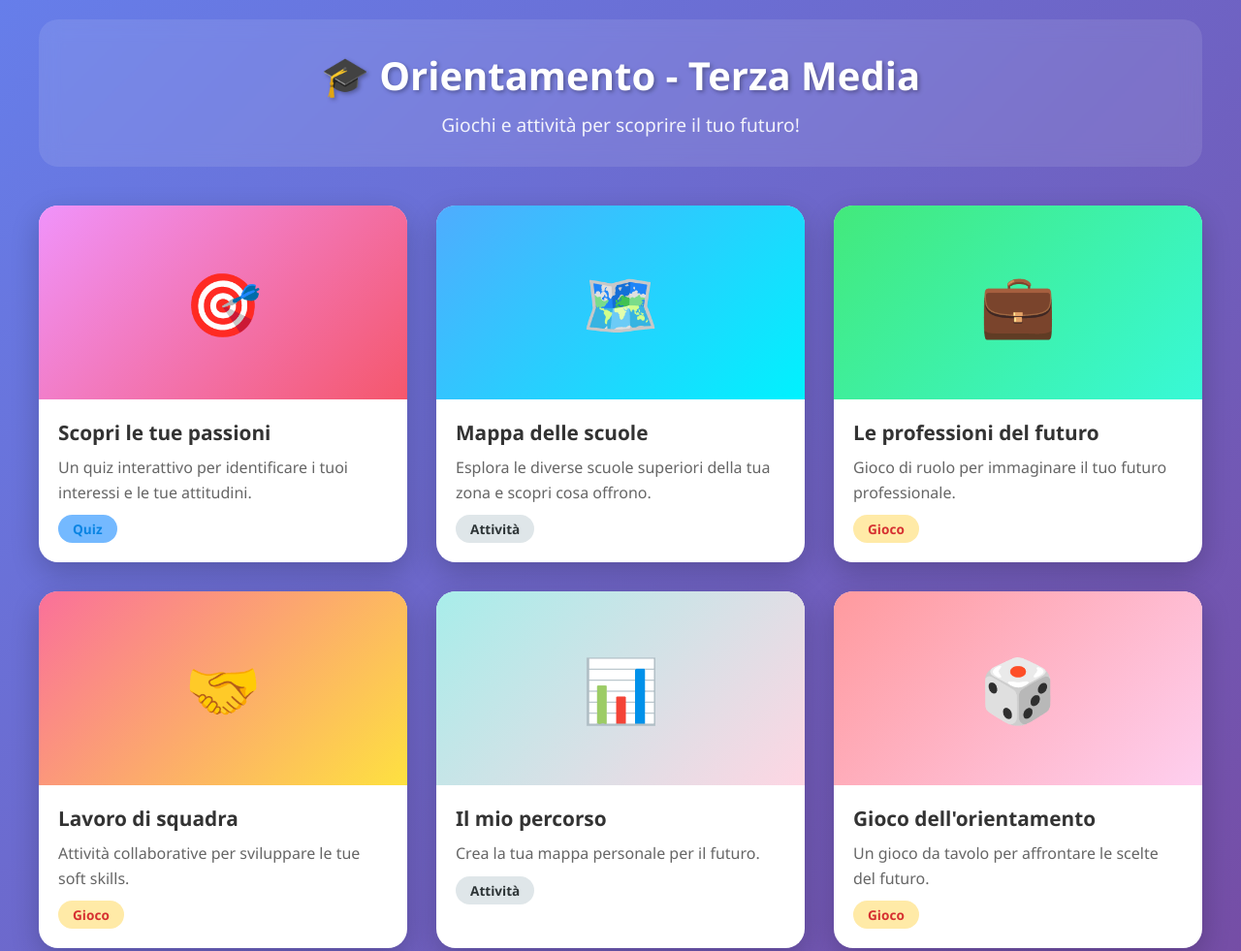
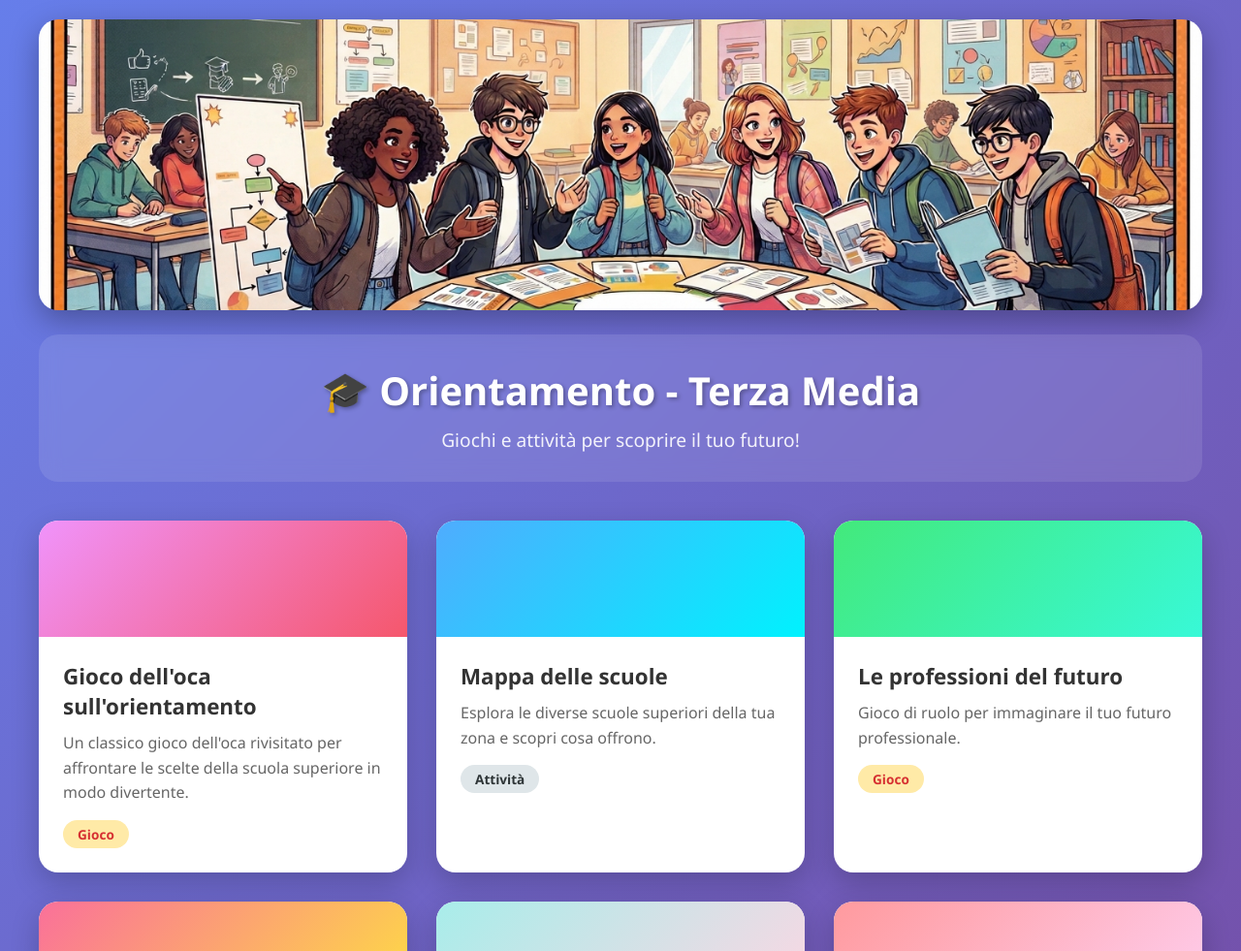
Before and after one commit to Frizza66/orientamento, a plain HTML site: page index.html in a window 1280 px wide. Shown: the top 981 px of the page at 97% size. Drawn offline with Linux system fonts and the light colour scheme.

Commit message:
Update index.html

```diff
--- a/index.html
+++ b/index.html
@@ -21,6 +21,16 @@
         .container {
             max-width: 1200px;
             margin: 0 auto;
+        }
+
+        /* ========== IMMAGINE DI INTESTAZIONE ========== */
+        .header-image {
+            width: 100%;
+            max-height: 300px;
+            object-fit: cover;
+            border-radius: 20px;
+            margin-bottom: 20px;
+            box-shadow: 0 10px 30px rgba(0,0,0,0.3);
         }
 
         header {
@@ -67,46 +77,29 @@
             box-shadow: 0 15px 40px rgba(0,0,0,0.3);
         }
 
+        /* Cover colorata senza immagini */
         .activity-cover {
-            height: 200px;
+            height: 120px;
             display: flex;
             align-items: center;
             justify-content: center;
-            font-size: 4em;
-            color: white;
             position: relative;
-            overflow: hidden;
-        }
-
-        .activity-cover::before {
-            content: '';
-            position: absolute;
-            top: 0;
-            left: 0;
-            right: 0;
-            bottom: 0;
-            background: inherit;
-            opacity: 0.9;
-        }
-
-        .activity-cover span {
-            position: relative;
-            z-index: 1;
         }
 
         .activity-info {
-            padding: 20px;
+            padding: 25px;
         }
 
         .activity-info h3 {
             color: #333;
             margin-bottom: 10px;
-            font-size: 1.3em;
+            font-size: 1.4em;
         }
 
         .activity-info p {
             color: #666;
             line-height: 1.6;
+            font-size: 1em;
         }
 
         .activity-tag {
@@ -114,7 +107,7 @@
             padding: 5px 15px;
             border-radius: 20px;
             font-size: 0.85em;
-            margin-top: 10px;
+            margin-top: 15px;
             font-weight: bold;
         }
 
@@ -145,11 +138,19 @@
             .activities-grid {
                 grid-template-columns: 1fr;
             }
+
+            .header-image {
+                max-height: 200px;
+            }
         }
     </style>
 </head>
 <body>
     <div class="container">
+
+        <!-- IMMAGINE DI INTESTAZIONE -->
+        <img src="intestazione.jpeg" alt="Intestazione Orientamento" class="header-image">
+
         <header>
             <h1>🎓 Orientamento - Terza Media</h1>
             <p>Giochi e attività per scoprire il tuo futuro!</p>
@@ -157,23 +158,19 @@
 
         <div class="activities-grid">
 
-            <!-- ATTIVITÀ 1 -->
-            <a href="attivita1.html" class="activity-card">
-                <div class="activity-cover cover-1">
-                    <span>🎯</span>
-                </div>
+            <!-- GIOCO 1: Gioco dell'oca -->
+            <a href="orienta-oca.html" class="activity-card">
+                <div class="activity-cover cover-1"></div>
                 <div class="activity-info">
-                    <h3>Scopri le tue passioni</h3>
-                    <p>Un quiz interattivo per identificare i tuoi interessi e le tue attitudini.</p>
-                    <span class="activity-tag tag-quiz">Quiz</span>
+                    <h3>Gioco dell'oca sull'orientamento</h3>
+                    <p>Un classico gioco dell'oca rivisitato per affrontare le scelte della scuola superiore in modo divertente.</p>
+                    <span class="activity-tag tag-game">Gioco</span>
                 </div>
             </a>
 
             <!-- ATTIVITÀ 2 -->
             <a href="attivita2.html" class="activity-card">
-                <div class="activity-cover cover-2">
-                    <span>🗺️</span>
-                </div>
+                <div class="activity-cover cover-2"></div>
                 <div class="activity-info">
                     <h3>Mappa delle scuole</h3>
                     <p>Esplora le diverse scuole superiori della tua zona e scopri cosa offrono.</p>
@@ -183,9 +180,7 @@
 
             <!-- ATTIVITÀ 3 -->
             <a href="attivita3.html" class="activity-card">
-                <div class="activity-cover cover-3">
-                    <span>💼</span>
-                </div>
+                <div class="activity-cover cover-3"></div>
                 <div class="activity-info">
                     <h3>Le professioni del futuro</h3>
                     <p>Gioco di ruolo per immaginare il tuo futuro professionale.</p>
@@ -195,9 +190,7 @@
 
             <!-- ATTIVITÀ 4 -->
             <a href="attivita4.html" class="activity-card">
-                <div class="activity-cover cover-4">
-                    <span>🤝</span>
-                </div>
+                <div class="activity-cover cover-4"></div>
                 <div class="activity-info">
                     <h3>Lavoro di squadra</h3>
                     <p>Attività collaborative per sviluppare le tue soft skills.</p>
@@ -207,9 +200,7 @@
 
             <!-- ATTIVITÀ 5 -->
             <a href="attivita5.html" class="activity-card">
-                <div class="activity-cover cover-5">
-                    <span>📊</span>
-                </div>
+                <div class="activity-cover cover-5"></div>
                 <div class="activity-info">
                     <h3>Il mio percorso</h3>
                     <p>Crea la tua mappa personale per il futuro.</p>
@@ -219,9 +210,7 @@
 
             <!-- ATTIVITÀ 6 -->
             <a href="attivita6.html" class="activity-card">
-                <div class="activity-cover cover-6">
-                    <span>🎲</span>
-                </div>
+                <div class="activity-cover cover-6"></div>
                 <div class="activity-info">
                     <h3>Gioco dell'orientamento</h3>
                     <p>Un gioco da tavolo per affrontare le scelte del futuro.</p>
@@ -230,9 +219,8 @@
             </a>
 
             <!-- Per aggiungere nuove attività, copia il blocco sopra e modifica:
-                 - href: il link alla pagina dell'attività
+                 - href: il link alla pagina dell'attività (es. orienta-oca.html)
                  - cover-X: il numero del colore (1-6)
-                 - emoji nell'<span>
                  - titolo in <h3>
                  - descrizione in <p>
                  - tag (game, activity, quiz)
```
